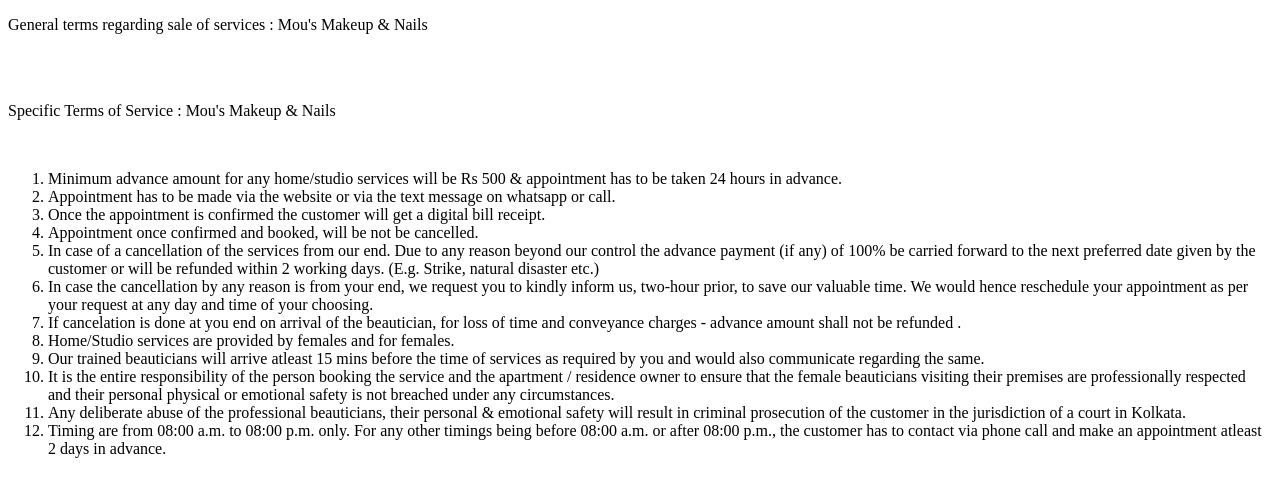
After one commit to moupriyadey/makeup, a Flask app: page /terms-of-sale in a window 1280 px wide. The commit adds this page. Shown: the top 497 px of the page. Run offline with Flask 3, Linux system fonts and the light colour scheme; some libraries are stand-ins or nearby versions; some web fonts are replaced.

Commit message:
Add Terms of Sale page

```diff
--- a/app.py
+++ b/app.py
@@ -272,6 +272,11 @@
     flash('You have been logged out.', 'success')
     return redirect(url_for('login'))
 
+
+@app.route('/terms-of-sale')
+def terms_of_sale():
+    return render_template('terms_of_sale.html')
+
 # Services page
 @app.route('/services')
 def services():
--- a/templates/index.html
+++ b/templates/index.html
@@ -326,6 +326,9 @@
     <!-- Footer -->
     <div class="footer">
       &copy; 2025 Mou's Makeup & Nails. All rights reserved.
+<a href="{{ url_for('terms_of_sale') }}">Terms of Sale</a>
+
+
     </div>
   </div>
 
--- /dev/null
+++ b/templates/terms_of_sale.html
@@ -0,0 +1,57 @@
+<!DOCTYPE html>
+<html lang="en">
+
+<head>
+  <html lang="en">
+<meta charset="UTF-8">
+    <link  rel="stylesheet"  href="https://cdn.jsdelivr.net/npm/swiper@8/swiper-bundle.min.css"/>
+
+    <link rel="stylesheet" href="https://use.typekit.net/owx1fmo.css">
+    <link rel="stylesheet" href="https://unpkg.com/flickity@2.3.0/dist/flickity.min.css">
+    <script src="https://kit.fontawesome.com/b086bff188.js" crossorigin="anonymous"></script>
+    <meta name="viewport" content="width=device-width, initial-scale=1.0">
+    <meta name="viewport" content="viewport-fit=cover, width=device-width, initial-scale=1.0, minimum-scale=1.0, maximum-scale=1.0, user-scalable=no">
+    <meta name="theme-color" content="#fffaf7">
+
+
+
+
+                <p>General terms regarding sale of services :  Mou's Makeup & Nails</p>
+                <br>
+
+                <br>
+                <p>Specific Terms of Service : Mou's Makeup & Nails</p>
+                <br>
+                <ol class="lishow">
+                  <li>Minimum advance amount for any home/studio services will be Rs 500 &amp; appointment has to be taken 24 hours
+                    in advance.</li>
+                  <li>Appointment has to be made via the website or via the text message on whatsapp or call.</li>
+                  <li>Once the appointment is confirmed the customer will get a digital bill receipt. </li>
+                  <li>Appointment once confirmed and booked, will be not be cancelled.</li>
+                  <li>In case of a cancellation of the services from our end. Due to any reason beyond our control the
+                    advance payment (if any) of 100% be carried forward to the next preferred date given by the customer
+                    or will be refunded within 2 working days. (E.g. Strike, natural disaster etc.)</li>
+                  <li>In case the cancellation by any reason is from your end, we request you to kindly inform us,
+                    two-hour prior, to save our valuable time. We would hence reschedule your appointment as per your
+                    request at any day and time of your choosing.</li>
+                  <li>If cancelation is done at you end on arrival of the beautician, for loss of time and conveyance charges - advance amount shall not be
+                    refunded .&nbsp;</li>
+                  <li>Home/Studio services are provided by females and for females.</li>
+                  <li>Our trained beauticians will arrive atleast 15 mins before the time of services as required by you
+                    and would also communicate regarding the same.</li>
+                  <li>It is the entire responsibility of the person booking the service and the apartment / residence
+                    owner to ensure that the female beauticians visiting their premises are professionally respected and
+                    their personal physical or emotional&nbsp;safety is not breached under any circumstances.</li>
+                  <li>Any deliberate abuse of the professional beauticians, their personal &amp; emotional safety will
+                    result in criminal prosecution of the customer in the jurisdiction of a court in Kolkata.</li>
+                  <li>Timing are from 08:00 a.m. to 08:00 p.m. only. For any other timings being before 08:00 a.m. or after
+                    08:00 p.m., the customer has to contact via phone call and make an appointment atleast 2 days in
+                    advance.</li>
+                </ol>
+              </div>
+            </div>
+          </div>
+        </div>
+      </div>
+      <!-- footer -->
+</html>
```
